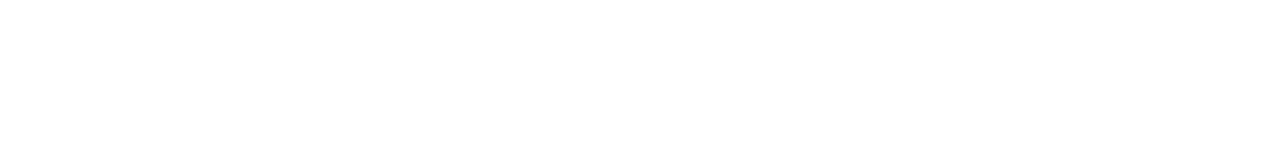
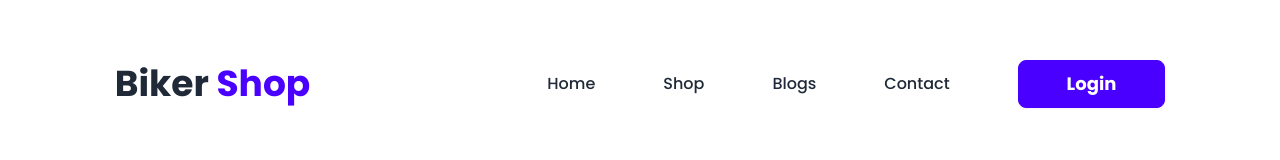
Before and after one commit to omorfarukmahfuj/biker-shop, a plain HTML site: page index.html in a window 1280 px wide. Drawn offline with nearby package versions, Linux system fonts and the light colour scheme.

Commit message:
navbar added

```diff
--- a/index.html
+++ b/index.html
@@ -5,10 +5,83 @@
   <meta charset="UTF-8">
   <meta name="viewport" content="width=device-width, initial-scale=1.0">
   <title>Biker Zone</title>
+
+  <!-- Google Fonts -->
+  <link rel="preconnect" href="https://fonts.googleapis.com">
+  <link rel="preconnect" href="https://fonts.gstatic.com" crossorigin>
+  <link
+    href="https://fonts.googleapis.com/css2?family=Manrope:wght@400;500&family=Poppins:wght@300;400;500;600;700&display=swap"
+    rel="stylesheet">
+
+  <!-- Tailwind CSS -->
+  <script src="https://cdn.tailwindcss.com"></script>
+
+  <!-- daisyUI -->
+  <link href="https://cdn.jsdelivr.net/npm/daisyui@4.6.0/dist/full.min.css" rel="stylesheet" type="text/css" />
+  <script src="https://cdn.tailwindcss.com"></script>
+
+  <!-- Internal CSS -->
+  <style>
+    .font-poppins {
+      font-family: 'Poppins', sans-serif;
+    }
+
+    .font-manrope {
+      font-family: 'Poppins', sans-serif;
+    }
+  </style>
+
 </head>
 
 <body>
 
+  <header class="font-poppins">
+    <div class="navbar bg-base-100 lg:w-10/12 mx-auto my-2 lg:my-12">
+
+      <!-- Navbar Dropdown and Logo -->
+      <div class="flex-1">
+        <div class="dropdown">
+          <div tabindex="0" role="button" class="btn btn-ghost lg:hidden">
+            <svg xmlns="http://www.w3.org/2000/svg" class="h-5 w-5" fill="none" viewBox="0 0 24 24"
+              stroke="currentColor">
+              <path stroke-linecap="round" stroke-linejoin="round" stroke-width="2" d="M4 6h16M4 12h8m-8 6h16" />
+            </svg>
+          </div>
+          <ul tabindex="0" class="menu menu-sm dropdown-content mt-3 z-[1] p-2 shadow bg-base-100 rounded-box w-52">
+            <li><a>Home</a></li>
+            <li><a>Shop</a></li>
+            <li><a>Blogs</a></li>
+            <li><a>Contact</a></li>
+          </ul>
+        </div>
+        <a class="text-2xl lg:text-4xl font-bold">Biker <span class="text-primary">Shop</span></a>
+      </div>
+
+      <!-- Navbar Menu -->
+      <div class="navbar-center hidden lg:flex mr-12">
+        <ul class="menu menu-horizontal px-1 text-base font-medium gap-9">
+          <li><a>Home</a></li>
+          <li><a>Shop</a></li>
+          <li><a>Blogs</a></li>
+          <li><a>Contact</a></li>
+        </ul>
+      </div>
+
+      <!-- Navbar Button -->
+      <div>
+        <a class="btn btn-primary px-8 lg:px-12 text-white lg:text-lg font-bold">Login</a>
+      </div>
+
+    </div>
+  </header>
+
+  <main>
+  </main>
+
+  <footer>
+
+  </footer>
+
 </body>
 
 </html>
--- /dev/null
+++ b/tailwind.config.js
@@ -0,0 +1,8 @@
+/** @type {import('tailwindcss').Config} */
+module.exports = {
+  content: ["./src/**/*.{html,js}"],
+  theme: {
+    extend: {},
+  },
+  plugins: [],
+}
```
Also changed, not shown: images/icons/star-half-stroke-solid.svg (added), images/icons/star-regular.svg (added), images/icons/star-solid.svg (added), images/others/android.png (added), images/others/extrabike.png (added), images/others/faq.png (added), images/others/feature-bike.png (added), images/others/ios.png (added), images/others/latest1.png (added), images/others/latest2.png (added), images/others/latest3.png (added), images/others/user-1.png (added), images/others/user-2.png (added), images/others/user-3.png (added), 4 more files.
